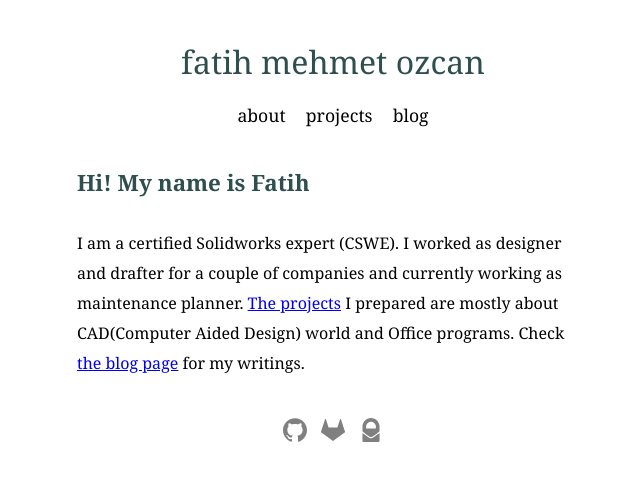
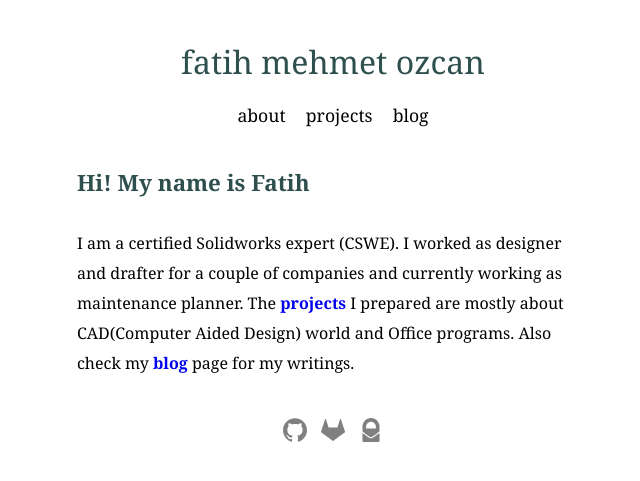
Before and after one commit to fatihmeh/fatihmeh.github.io, a Jekyll site: the page built from index.html, in a window 1280 px wide. Shown: the top 481 px of the page, without its empty margins (307-947 px from the left). Built offline with Jekyll 4.4.1, drawn with Linux system fonts in a browser that asks for light colours.

Commit message:
Links css update

```diff
--- a/css/main.css
+++ b/css/main.css
@@ -55,8 +55,11 @@
 
 /* lists */
 
-.nav, .ul-project-list li a {
+.nav, .ul-project-list li a, .about a {
   text-decoration: none;
+}
+.about a{
+  font-weight: bold;
 }
 .ul-project-list li {
   margin-top:10px; margin-bottom:10px;
@@ -81,7 +84,7 @@
 .info-text{
   color:darkred; font-family: "Courier New", Courier, monospace;
 }
-a:hover {
+a:hover, .blog-title:hover {
   color:chocolate;
 }
 
--- a/index.html
+++ b/index.html
@@ -3,4 +3,4 @@
 title: fatih mehmet ozcan
 ---
 <h2 class="parag-header">Hi! My name is Fatih</h2>
-<p class="about">I am a certified Solidworks expert (CSWE). I worked as designer and drafter for a couple of companies and currently working as maintenance planner. <a href="/blog">The projects</a> I prepared are mostly about CAD(Computer Aided Design) world and Office programs. Check <a href="/blog">the blog page</a> for my writings.</p>
+<p class="about">I am a certified Solidworks expert (CSWE). I worked as designer and drafter for a couple of companies and currently working as maintenance planner. The <a href="/blog">projects</a> I prepared are mostly about CAD(Computer Aided Design) world and Office programs. Also check my <a href="/blog">blog</a> page for my writings.</p>
--- a/projects/index.html
+++ b/projects/index.html
@@ -3,7 +3,6 @@
 title: projects - fatih mehmet ozcan
 ---
 <h2 class="parag-header">Access my completed and ongoing projects</h2>
-<p class="about">The projects I prepared are mostly about CAD(Computer Aided Design) world. Check <a href="/blog">my blog</a> page for off-topic stuff.</p>
 
 <ul class="ul-project-list">
 	<li><a href="https://gitlab.com/testingusername/My-Solidworks-Certificates" target="_blank">My Solidworks Certificates</a></li>
```
